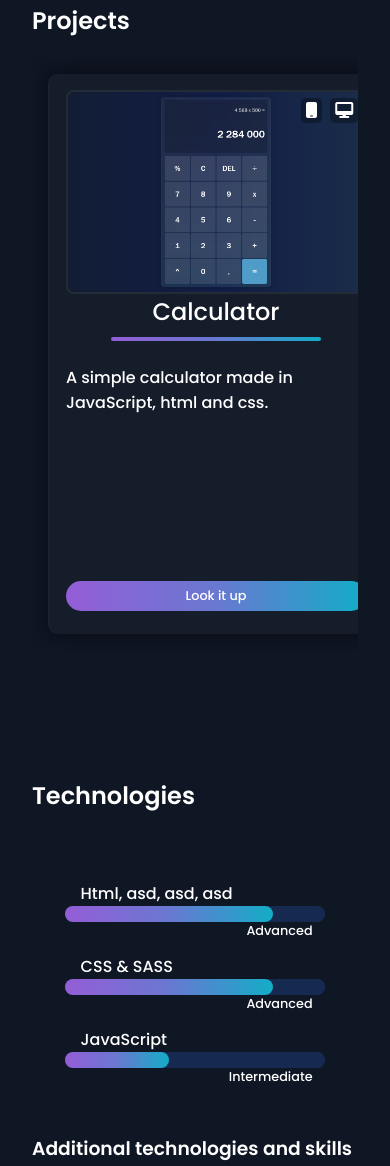
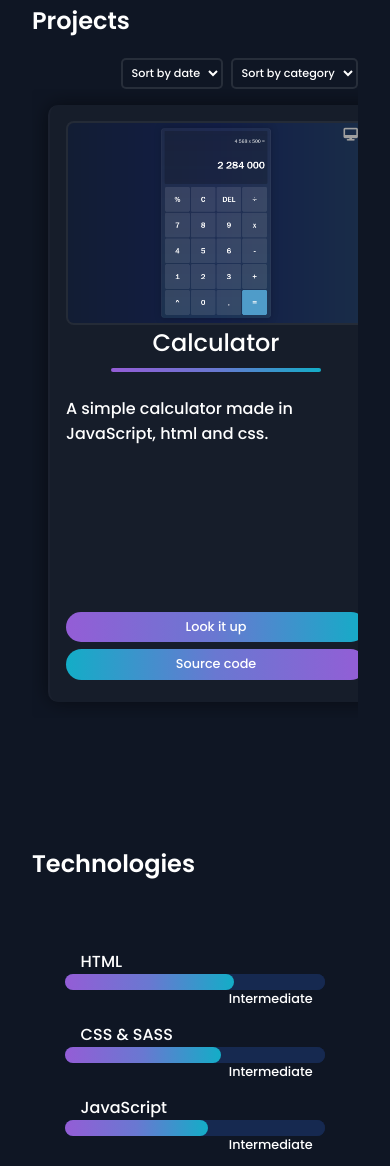
Before and after one commit to solidtop/portfolio, a plain HTML site: page index.html in a window 390 px wide. Shown: the part 595-1761 px from the top of the page. Drawn offline with Linux system fonts and the light colour scheme.

Commit message:
Add sorting and filtering of projects

```diff
--- a/index.html
+++ b/index.html
@@ -42,64 +42,31 @@
         <section class="projects" id="projects">
             <h2 class="headline">Projects</h2>
 
+            <aside class="filters">
+               <!--  <select class="sort-by-date">
+                    <option value="">Sort by date</option>
+                    <option value="">Most recent</option>
+                    <option value="">Oldest</option>
+                </select>   -->
+            </aside>
+
             <ul class="project-list"></ul>
         </section>
 
         <section class="technologies" id="technologies">
             <h2 class="headline">Technologies</h2>
 
-            <ul class="skill-list">
-                <li class="skill">
-                    <label class="skill__label" for="skill1">Html, asd, asd, asd</label>
-                    <progress class="skill__indicator" id="skill1" value="80" max="100"></progress>
-                    <label class="skill__level" for="skill1">Advanced</label>
-
-                </li>
-                <li class="skill">
-                    <label class="skill__label" for="skill2">CSS & SASS</label>
-                    <progress class="skill__indicator" id="skill2" value="80" max="100"></progress>
-                    <label class="skill__level" for="skill2">Advanced</label>
-                </li>
-                <li class="skill">
-                    <label class="skill__label" for="skill3">JavaScript</label>
-                    <progress class="skill__indicator" id="skill3" value="40" max="100"></progress>
-                    <label class="skill__level" for="skill3">Intermediate</label>
-                </li>
-            </ul>
+            <ul class="skill-list"></ul>
 
             <h3 class="headline--sub">Additional technologies and skills</h3>
 
-            <ul class="add-skill-list">
-                <li>Git</li>
-                <li>Teamwork</li>
-                <li>English</li>
-                <li>Engagement</li>
-            </ul>
+            <ul class="add-skill-list"></ul>
         </section>
 
         <section class="about-me" id="about-me">
             <h2 class="headline">About me</h2>
-
-            <div class="timeline" id="timeline">
-                <div class="timeline__marker"></div>
-                <div class="timeline__marker"></div>
-                <div class="timeline__marker"></div>
-            </div>
-
-            <ul class="years">
-                <li class="year">
-                    <span>2020</span>
-                    <p>Lorem ipsum dolor sit, amet consectetur adipisicing elit. Voluptas architecto ab, earum voluptatum ullam officiis veniam sint sed laborum omnis, quisquam qui consequuntur fuga illum deserunt delectus et consectetur quis!</p>
-                </li>
-                    <li class="year">
-                    <span>2021</span>
-                    <p>Lorem ipsum dolor sit, amet consectetur adipisicing elit. Voluptas architecto ab, earum voluptatum ullam officiis veniam sint sed laborum omnis, quisquam qui consequuntur fuga illum deserunt delectus et consectetur quis!</p>
-                </li>
-                <li class="year">
-                    <span>2022</span>
-                    <p>Lorem ipsum dolor sit, amet consectetur adipisicing elit. Voluptas architecto ab, earum voluptatum ullam officiis veniam sint sed laborum omnis, quisquam qui consequuntur fuga illum deserunt delectus et consectetur quis!</p>
-                </li>
-            </ul>
+            <div class="timeline" id="timeline"></div>
+            <ul class="years"></ul>
         </section>
 
         <footer class="footer">
@@ -123,6 +90,6 @@
 
     </main>
 
-    <script src="./src/main.js" type="text/javascript"></script>
+    <script src="./src/main.js" type="module"></script>
 </body>
 </html>
--- /dev/null
+++ b/src/js/filters.js
@@ -0,0 +1,99 @@
+export default class Filter {
+    constructor(projects) {
+        this.projects = projects;
+
+        this.filters = [
+            new DateFilter(),
+            new CategoryFilter(projects),
+        ];
+    }
+
+    render(list) {
+        this.filters.forEach(filter => {
+            const item = filter.render();
+            item.addEventListener('change', () => {
+                list.render(this.filter());
+            });
+            document.querySelector('.filters').append(item);
+        });
+    }
+
+    filter() {
+        let filteredData = this.projects;
+        this.filters.forEach(filter => {
+            filteredData = filter.filter(filteredData);
+        });
+        return filteredData;
+    }
+}
+
+class DateFilter {
+
+    render() {
+        const select = document.createElement('select');
+        this.select = select;
+
+        const option1 = document.createElement('option');
+        option1.value = '';
+        option1.textContent = 'Sort by date';
+        select.append(option1);
+        const option2 = document.createElement('option');
+        option2.value = 'recent';
+        option2.textContent = 'Most recent';
+        select.append(option2);
+        const option3 = document.createElement('option');
+        option3.value = 'oldest';
+        option3.textContent = 'Oldest';
+        select.append(option3);
+
+
+        return select;
+    }
+
+    filter(projects) {
+        const selected = this.select.value;
+        if (!selected) return projects;
+        return projects.sort((a, b) => {
+            return selected === 'recent' ? new Date(b.date) - new Date(a.date) : new Date(a.date) - new Date(b.date);
+        });
+    }
+}
+
+
+class CategoryFilter {
+    constructor(projects) {
+        const categories = [];
+        projects.forEach(project => {
+            project.categories.forEach(category => {
+                if (!categories.includes(category)) {
+                    categories.push(category);
+                }
+            });
+        });
+        this.categories = categories;
+    }
+
+    render() {
+        const select = document.createElement('select');
+        this.select = select;
+
+        const option = document.createElement('option');
+        option.value = '';
+        option.textContent = 'Sort by category';
+        select.append(option);
+
+        this.categories.forEach(category => {
+            const option = document.createElement('option');
+            option.value = category;
+            option.textContent = category;
+            select.append(option);
+        });
+        return select;
+    }
+
+    filter(projects) {
+        const selectedCategory = this.select.value;
+        if (!selectedCategory) return projects;
+        return projects.filter(project => project.categories.includes(selectedCategory));
+    }
+}
--- /dev/null
+++ b/src/js/projects.js
@@ -0,0 +1,76 @@
+export default class ProjectList {
+    render(projects) {
+        const list = document.querySelector('.project-list');
+        list.innerHTML = '';
+
+        projects.forEach(project => {
+            const card = new ProjectCard(project).render();
+            list.append(card);
+        });
+    }
+}
+
+class ProjectCard {
+
+    constructor(project) {
+        this.project = project;
+    }
+
+    render() {
+        const item = document.createElement('li');
+        item.classList.add('project');
+
+        const image = document.createElement('img');
+        image.classList.add('project__image');
+        image.src = this.project.image;
+        image.alt = 'Image representation of project';
+        item.append(image);
+
+        const iconWrapper = document.createElement('div');
+        iconWrapper.classList.add('icon-wrapper');
+        item.append(iconWrapper);
+        let icon;
+        this.project.devices.forEach(device => {
+            switch(device) {
+                case 'mobile': icon = 'fa-solid fa-mobile-screen-button'; break;
+                case 'desktop': icon = 'fa-solid fa-desktop'; break;
+                case 'android': icon = 'fa-brands fa-android'; break;
+            }
+            const i = document.createElement('i');
+            i.setAttribute('class', icon + ' project__icon');
+            i.title = 'Supported on ' + device;
+            iconWrapper.append(i);
+        });
+
+        const title = document.createElement('project__title');
+        title.classList.add('project__title');
+        title.textContent = this.project.title;
+        item.append(title);
+
+        const line = document.createElement('div');
+        line.classList.add('line');
+        item.append(line);
+
+        const desc = document.createElement('p');
+        desc.classList.add('project__description');
+        desc.textContent = this.project.description;
+        item.append(desc);
+
+        const link = document.createElement('a');
+        link.classList.add('button', 'primary');
+        link.href = this.project.url;
+        link.target = '_blank';
+        link.textContent = 'Look it up';
+        item.append(link);
+
+        if (this.project.url2) {
+            const link2 = document.createElement('a');
+            link2.classList.add('button', 'secondary');
+            link2.href = this.project.url2;
+            link2.target = '_blank';
+            link2.textContent = 'Source code';
+            item.append(link2);
+        }
+        return item;
+    }
+}
--- /dev/null
+++ b/src/js/skills.js
@@ -0,0 +1,71 @@
+export default class SkillList {
+    constructor(skills, additionalSkills) {
+        this.skills = skills;
+        this.additionalSkills = additionalSkills;
+    }
+
+    render() {
+        this.skills.forEach(skill => {
+            const item = new Skill(skill).render();
+            document.querySelector('.skill-list').append(item);
+        });
+
+        this.additionalSkills.forEach(skill => {
+            const item = new AdditionalSkill(skill).render();
+            document.querySelector('.add-skill-list').append(item);
+        });
+    }
+}
+
+class Skill {
+    constructor(skill) {
+        this.skill = skill;
+    }
+
+    render() {
+        const item = document.createElement('li');
+        item.classList.add('skill');
+
+        const label = document.createElement('label');
+        label.classList.add('skill__label');
+        label.for = 'skill' + this.skill.id;
+        label.textContent = this.skill.name;
+        item.append(label);
+
+        const progress = document.createElement('progress');
+        progress.classList.add('skill__indicator');
+        progress.id = 'skill' + this.skill.id;
+        progress.min = '0';
+        progress.max = '100';
+        progress.value = this.skill.level;
+        item.append(progress);
+
+        const label2 = document.createElement('label');
+        label2.classList.add('skill__level');
+        label2.for = 'skill' + this.skill.id;
+
+        if (this.skill.level >= 70) {
+            label2.textContent = 'Advanced';
+        } else if(this.skill.level >= 40) {
+            label2.textContent = 'Intermediate';
+        } else {
+            label2.textContent = 'Beginner';
+        }
+        item.append(label2);
+
+        return item;
+    }
+}
+
+class AdditionalSkill {
+    constructor(skill) {
+        this.skill = skill;
+    }
+
+    render() {
+        const item = document.createElement('li');
+        item.textContent = this.skill;
+
+        return item;
+    }
+}
--- /dev/null
+++ b/src/js/timeline.js
@@ -0,0 +1,37 @@
+export default class Timeline {
+    constructor(timeline) {
+        this.timeline = timeline;
+    }
+
+    render() {
+        this.timeline.forEach(year => {
+            const item = new Year(year).render();
+            document.querySelector('.years').append(item);
+
+            const marker = document.createElement('div');
+            marker.classList.add('timeline__marker');
+            document.querySelector('.timeline').append(marker);
+        });
+    }
+}
+
+class Year {
+    constructor(year){
+        this.year = year;
+    }
+
+    render() {
+        const item = document.createElement('li');
+        item.classList.add('year');
+
+        const span = document.createElement('span');
+        span.textContent = this.year.year;
+        item.append(span);
+
+        const p = document.createElement('p');
+        p.textContent = this.year.description;
+        item.append(p);
+
+        return item;
+    }
+}
--- a/src/main.js
+++ b/src/main.js
@@ -1,3 +1,8 @@
+import ProjectList from "./js/projects.js";
+import SkillList from "./js/skills.js";
+import Timeline from "./js/timeline.js";
+import Filter from "./js/filters.js";
+
 document.querySelector('.button-open').addEventListener('click', () => {
     document.querySelector('.main-nav').classList.add('open');
 });
@@ -15,107 +20,22 @@ navLinks.forEach(link => {
 
 class APIAdapter {
     async loadData() {
-        const res = await fetch('./static/projects.json');
+        const res = await fetch('./static/data.json');
         const data = await res.json();
         return data;
-    }
-}
-
-class ProjectList {
-    constructor(projects) {
-        this.projects = projects;
-    }
-
-    render() {
-        this.projects.forEach(project => {
-            const card = new ProjectCard(project).render();
-            document.querySelector('.project-list').append(card);
-        });
-    }
-}
-
-class ProjectCard {
-
-    constructor(project) {
-        this.project = project;
-    }
-
-    render() {
-        const item = document.createElement('li');
-        item.classList.add('project');
-
-        const image = document.createElement('img');
-        image.classList.add('project__image');
-        image.src = this.project.image;
-        image.alt = 'Image representation of project';
-        item.append(image);
-
-        const iconWrapper = document.createElement('div');
-        iconWrapper.classList.add('icon-wrapper');
-        item.append(iconWrapper);
-        let icon;
-        this.project.devices.forEach(device => {
-            switch(device) {
-                case 'mobile': icon = 'fa-solid fa-mobile'; break;
-                case 'desktop': icon = 'fa-solid fa-desktop'; break;
-                case 'android': icon = 'fa-brands fa-android'; break;
-            }
-            const i = document.createElement('i');
-            i.setAttribute('class', icon + ' project__icon');
-            i.title = 'Available on ' + device;
-            iconWrapper.append(i);
-        });
-
-        const title = document.createElement('project__title');
-        title.classList.add('project__title');
-        title.textContent = this.project.title;
-        item.append(title);
-
-        const line = document.createElement('div');
-        line.classList.add('line');
-        item.append(line);
-
-        const desc = document.createElement('p');
-        desc.classList.add('project__description');
-        desc.textContent = this.project.description;
-        item.append(desc);
-
-        const link = document.createElement('a');
-        link.classList.add('button', 'primary');
-        link.href = this.project.url;
-        link.target = '_blank';
-        link.textContent = 'Look it up';
-        item.append(link);
-
-        return item;
-    }
-}
-
-class SkillList {
-    constructor(skills) {
-        this.skills = skills;
-    }
-
-    render() {
-
-    }
-}
-
-class Skill {
-    constructor(skill) {
-        this.skill = skill;
-    }
-
-    render() {
-
     }
 }
 
 async function run() {
     const data = await new APIAdapter().loadData();
 
-    new ProjectList(data.projects).render();
-    //new SkillList(data.skills).render();
+    const projectList = new ProjectList();
+    projectList.render(data.projects);
+    new Filter(data.projects).render(projectList);
+
+    new SkillList(data.skills, data.additionalSkills).render();
+    new Timeline(data.timeline).render();
+
 }
 
 run();
--- a/src/misc.scss
+++ b/src/misc.scss
@@ -23,6 +23,10 @@
         background: linear-gradient(to left, #13ADC7, #6978D1, #945DD6);
     }
 
+    &.secondary {
+        background: linear-gradient(to right, #13ADC7, #6978D1, #945DD6);
+    }
+
     &:hover {
         cursor: pointer;
         color: white;
@@ -32,6 +36,18 @@
 
 .line {
     @include line(70%, 4px);
+}
+
+select {
+    background-color: $c-darkblue;
+    border: 2px solid rgba(white, .1);
+    border-radius: 5px;
+    font-size: .7rem;
+    padding: .4em;
+}
+
+option {
+    border: none;
 }
 
 progress, progress::-webkit-progress-bar {
--- a/src/sections/about-me.scss
+++ b/src/sections/about-me.scss
@@ -18,6 +18,8 @@
         width: 1em;
         height: 1em;
         background-color: white;
+        box-shadow: 0 0 10px rgba(black, .5);
+        //background-color: rgb(240, 240, 240);
         border-radius: 50%;
     }
 }
--- a/src/sections/projects.scss
+++ b/src/sections/projects.scss
@@ -1,5 +1,11 @@
 .projects {
     @include section;
+}
+
+.filters {
+    display: flex;
+    justify-content: flex-end;
+    gap: .5em;
 }
 
 .project-list {
@@ -17,8 +23,9 @@
 }
 
 .project {
-        position: relative;
+    position: relative;
     min-width: 300px;
+    max-width: 400px;
     display: flex;
     flex-direction: column;
     padding: 1em;
@@ -44,11 +51,8 @@
     }
 
     &__icon {
-        color: white;
-        padding: .3em;
-        border-radius: 5px;
-        backdrop-filter: blur(20px);
-        background-color: rgba(black, .3);
+        color: rgb(160, 160, 160);
+        font-size: .8rem;
     }
 
     &__title {
--- /dev/null
+++ b/static/data.json
@@ -0,0 +1,101 @@
+{
+    "projects": [
+        {
+            "image": "./static/calculator.png",
+            "title": "Calculator",
+            "description": "A simple calculator made in JavaScript, html and css.",
+            "url": "https://solidtop.github.io/Calculator/",
+            "url2": "https://github.com/solidtop/Calculator",
+            "date": "09/12/2022",
+            "devices": ["desktop"],
+            "categories": ["javascript", "html", "css"]
+        },
+        {
+            "image": "./static/ESC.png",
+            "title": "Hacker Escape Rooms",
+            "description": "A responsive webbpage written in HTML, JavaScript & SASS for a school project. Book, filter and browse challenges rendered and fetched via API data.",
+            "url": "https://solidtop.github.io/esc-hacker-escape-rooms/",
+            "url2": "https://github.com/solidtop/esc-hacker-escape-rooms",
+            "date": "09/12/2021",
+            "devices": ["mobile", "desktop"],
+            "categories": ["javascript", "html", "sass"]
+        },
+        {
+            "image": "./static/todo.png",
+            "title": "ToDo",
+            "description": "A simple Todo list made in HTML, JavaScript & CSS",
+            "url": "https://solidtop.github.io/ToDo/",
+            "url2": "https://github.com/solidtop/ToDo",
+            "date": "09/12/2020",
+            "devices": ["desktop"],
+            "categories": ["javascript", "html", "css"]
+        },
+        {
+            "image": "https://play-lh.googleusercontent.com/63tCXCqSzGcnbN-DHjwSyS8RR3lRtVAh7uRxCvgNi41YTgzQz_LaXPfvR6j_6sHHI2Y=w2560-h1440",
+            "title": "Marble Solitaire HD",
+            "description": "Puzzle game made for android. Made in Game Maker Studio 2. Available on google play store.",
+            "url": "https://play.google.com/store/apps/details?id=com.LogicalDuo.game&hl=en&gl=US&pli=1",
+            "url2": "",
+            "date": "09/12/2019",
+            "devices": ["android"],
+            "categories": ["gml"]
+        },
+        {
+            "image": "https://picsum.photos/640/460",
+            "title": "Project420",
+            "description": "Lorem ipsum dolor, sit amet consectetur adipisicing elit. Quo voluptatibus amet eveniet eum officia et quos molestiae, recusandae sequi eius, iure error minima maxime quis vero ratione voluptate in dolores!",
+            "url": "",
+            "url2": "",
+            "date": "09/12/2018",
+            "devices": ["mobile", "desktop"],
+            "categories": ["other"]
+        },
+        {
+            "image": "https://picsum.photos/640/560",
+            "title": "Project420",
+            "description": "Lorem ipsum dolor, sit amet consectetur adipisicing elit. Quo voluptatibus amet eveniet eum officia et quos molestiae, recusandae sequi eius, iure error minima maxime quis vero ratione voluptate in dolores!",
+            "url": "",
+            "url2": "",
+            "date": "09/12/2017",
+            "devices": ["mobile", "desktop"],
+            "categories": ["other"]
+        }
+    ],
+    "skills": [
+        {
+            "id": 1,
+            "name": "HTML",
+            "level": "65"
+        },
+        {
+            "id": 2,
+            "name": "CSS & SASS",
+            "level": "60"
+        },
+        {
+            "id": 3,
+            "name": "JavaScript",
+            "level": "55"
+        }
+    ],
+    "additionalSkills": [
+        "Git",
+        "Teamwork",
+        "English",
+        "Engagement"
+    ],
+    "timeline": [
+        {
+            "year": "2020",
+            "description": "Lorem ipsum dolor sit, amet consectetur adipisicing elit. Voluptas architecto ab, earum voluptatum ullam officiis veniam sint sed laborum omnis, quisquam qui consequuntur fuga illum deserunt delectus et consectetur quis!"
+        },
+        {
+            "year": "2021",
+            "description": "Lorem ipsum dolor sit, amet consectetur adipisicing elit. Voluptas architecto ab, earum voluptatum ullam officiis veniam sint sed laborum omnis, quisquam qui consequuntur fuga illum deserunt delectus et consectetur quis!"
+        },
+        {
+            "year": "2022",
+            "description": "Lorem ipsum dolor sit, amet consectetur adipisicing elit. Voluptas architecto ab, earum voluptatum ullam officiis veniam sint sed laborum omnis, quisquam qui consequuntur fuga illum deserunt delectus et consectetur quis!"
+        }
+    ]
+}
--- a/static/projects.json
+++ /dev/null
@@ -1,46 +0,0 @@
-{
-    "projects": [
-        {
-            "image": "./static/calculator.png",
-            "title": "Calculator",
-            "description": "A simple calculator made in JavaScript, html and css.",
-            "url": "https://solidtop.github.io/Calculator/",
-            "devices": ["mobile", "desktop"]
-        },
-        {
-            "image": "./static/ESC.png",
-            "title": "Hacker Escape Rooms",
-            "description": "A responsive webbpage written in HTML, JavaScript & SASS for a school project. Book, filter and browse challenges rendered and fetched via API data.",
-            "url": "https://solidtop.github.io/esc-hacker-escape-rooms/",
-            "devices": ["mobile", "desktop"]
-        },
-        {
-            "image": "./static/todo.png",
-            "title": "ToDo",
-            "description": "A simple Todo list made in HTML, JavaScript & CSS",
-            "url": "https://solidtop.github.io/ToDo/",
-            "devices": ["mobile", "desktop"]
-        },
-        {
-            "image": "https://play-lh.googleusercontent.com/63tCXCqSzGcnbN-DHjwSyS8RR3lRtVAh7uRxCvgNi41YTgzQz_LaXPfvR6j_6sHHI2Y=w2560-h1440",
-            "title": "Marble Solitaire HD",
-            "description": "Puzzle game made for mobile. Made in Game Maker Studio 2. Available on google play store.",
-            "url": "https://play.google.com/store/apps/details?id=com.LogicalDuo.game&hl=en&gl=US&pli=1",
-            "devices": ["android"]
-        },
-        {
-            "image": "https://picsum.photos/640/460",
-            "title": "Project420",
-            "description": "Lorem ipsum dolor, sit amet consectetur adipisicing elit. Quo voluptatibus amet eveniet eum officia et quos molestiae, recusandae sequi eius, iure error minima maxime quis vero ratione voluptate in dolores!",
-            "url": "",
-            "devices": ["mobile", "desktop"]
-        },
-        {
-            "image": "https://picsum.photos/640/560",
-            "title": "Project420",
-            "description": "Lorem ipsum dolor, sit amet consectetur adipisicing elit. Quo voluptatibus amet eveniet eum officia et quos molestiae, recusandae sequi eius, iure error minima maxime quis vero ratione voluptate in dolores!",
-            "url": "",
-            "devices": ["mobile", "desktop"]
-        }
-    ]
-}
```
Also changed, not shown: static/main.css, 1 other file.
